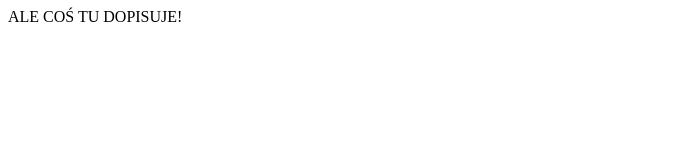
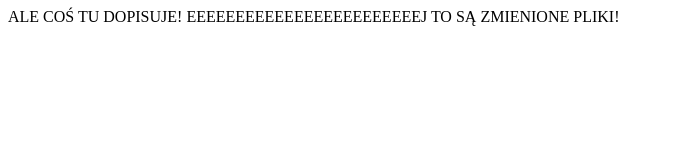
Before and after one commit to PZwolak/test, a plain HTML site: page index.html in a window 1280 px wide. Shown: the whole page, without its empty margins (0-673 px from the left). Drawn offline with Linux system fonts and the light colour scheme.

Commit message:
Dodanie tekstu do body

```diff
--- a/index.html
+++ b/index.html
@@ -8,5 +8,7 @@
 </head>
 <body>
     ALE COŚ TU DOPISUJE!
+    EEEEEEEEEEEEEEEEEEEEEEEEJ
+    TO SĄ ZMIENIONE PLIKI!
 </body>
 </html>
```
